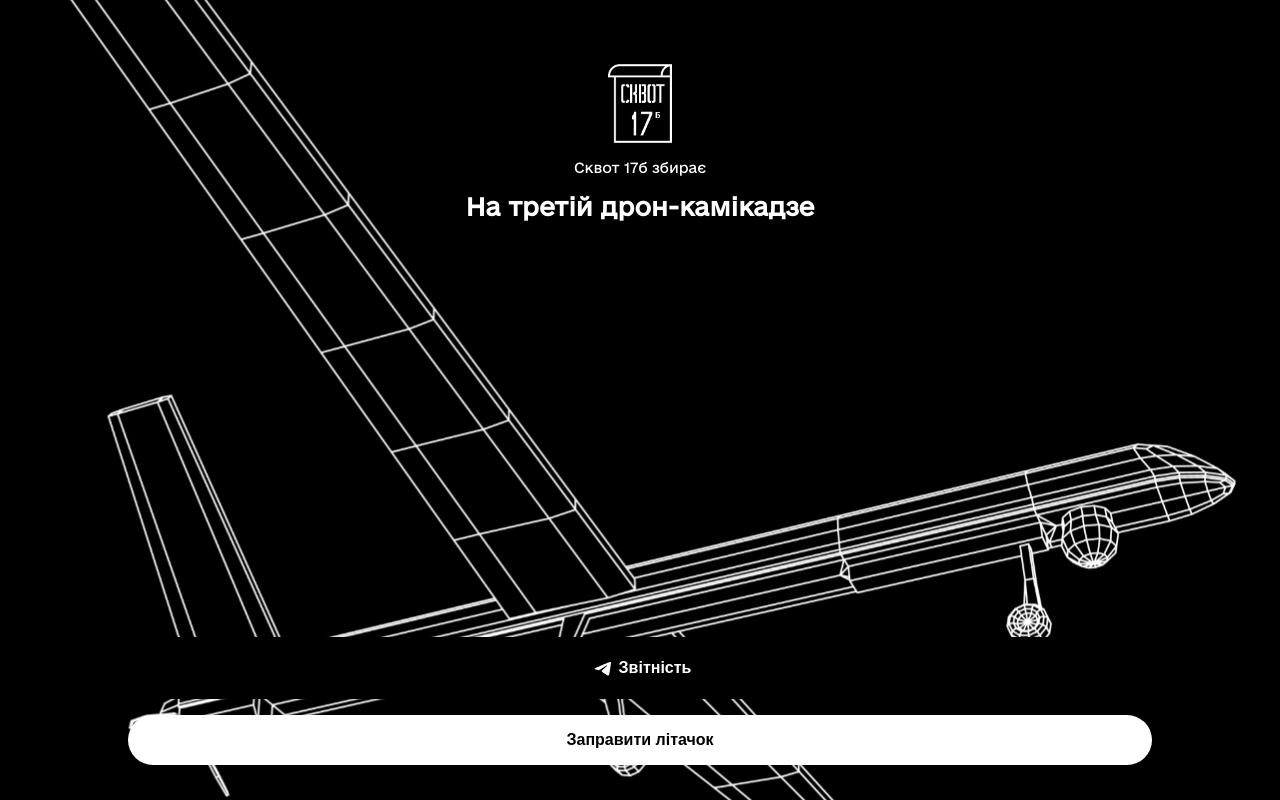
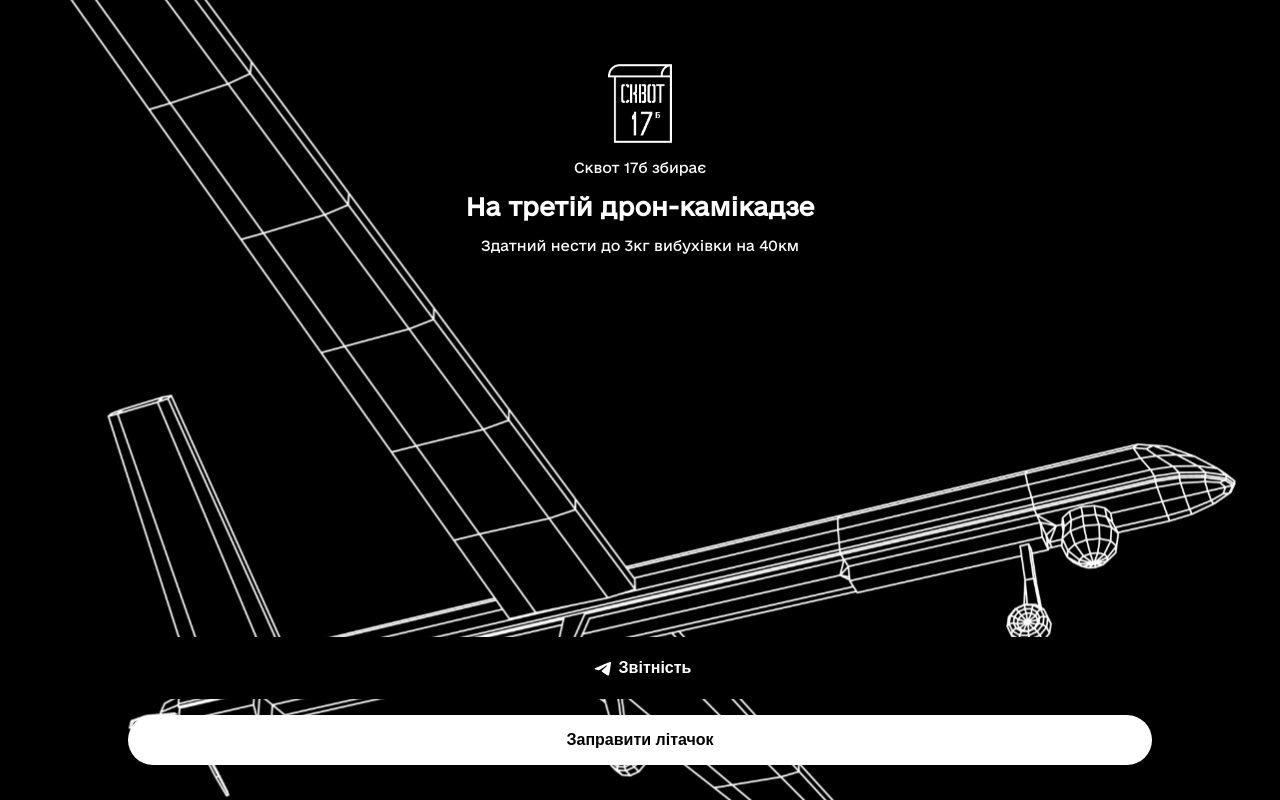
Before and after one commit to ombabadugunda/squat-drones, a Vue app: page /about in a window 1280 px wide. Built offline with nearby package versions, Linux system fonts and the light colour scheme.

Commit message:
background

```diff
--- a/src/components/BaseAbout.vue
+++ b/src/components/BaseAbout.vue
@@ -4,7 +4,7 @@
     <p class="subtitle">Сквот 17б збирає</p>
     <h1 class="title">На третій дрон-камікадзе</h1>
     <img class="plane" :src=plane>
-    <!-- <p class="subtitle">Зібрано: 16 380 / 40 000</p> -->
+    <p class="subtitle">Здатний нести до 3кг вибухівки на 40км</p>
     <div class="button-block">
 
       <button>
@@ -45,7 +45,6 @@ export default {
 <style lang="sass" scoped>
 .about
   // position: relative
-  container-type: inline-size
   align-items: center
   text-align: center
   height: calc(100% - 128px)
```
